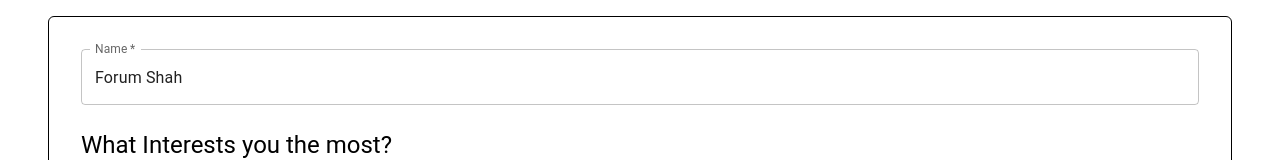
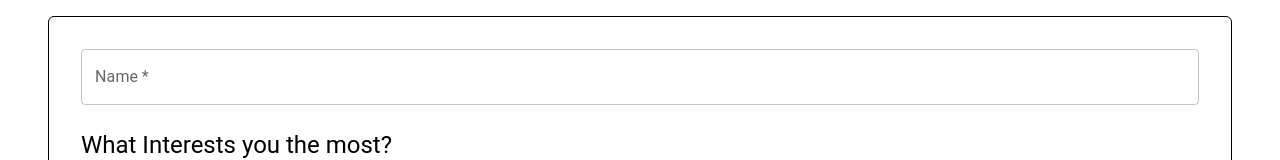
Before and after one commit to PixelPerfectDevs/Tranquil-Garden, a Next.js app in the folder sourcecode/: page /signup in a window 1280 px wide. Shown: the top 160 px of the page. Built offline with nearby package versions, Linux system fonts and the light colour scheme; no server answers.

Commit message:
name added

```diff
--- a/sourcecode/src/app/signup/page.js
+++ b/sourcecode/src/app/signup/page.js
@@ -68,7 +68,7 @@ export default function SignUp() {
   return (
    <div className="border border-black rounded-md p-8 m-4 mx-12 h-full">
 
-        <TextField label="Name" required id="outlined-size-normal" fullWidth  defaultValue="Forum Shah" sx={{paddingBottom:'14px'}} />
+        <TextField label="Name" required id="outlined-size-normal" fullWidth  defaultValue={name} sx={{paddingBottom:'14px'}} />
         <Typography variant="h5" sx={{paddingTop:'10px'}}>What Interests you the most? </Typography>
         {/* <span>Pick atleast 3</span> */}
         <hr/>
```
